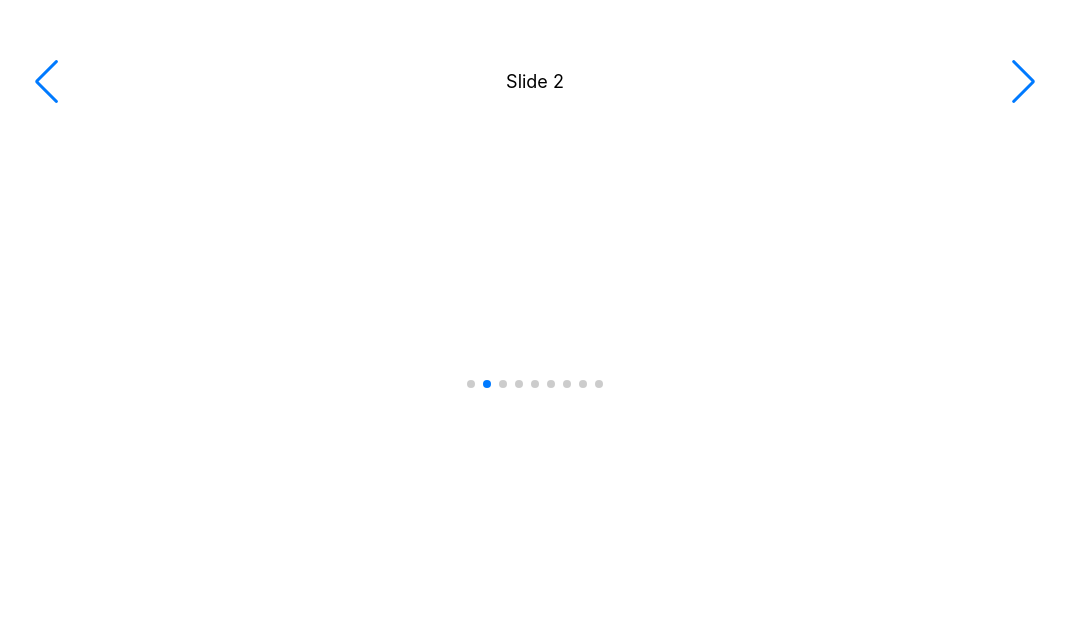
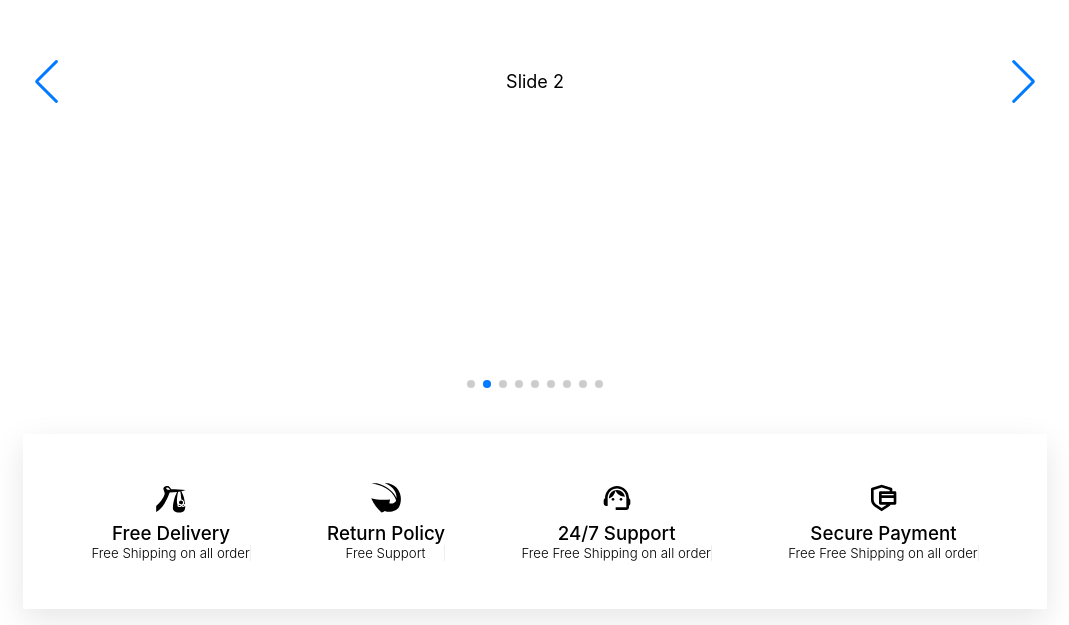
Before and after one commit to aymenkasP/eco-withe-react, a React (Create React App) app: page / in a window 1280 px wide. Shown: the part 368-993 px from the top of the page, without its empty margins (105-1174 px from the left). Before the commit the page ends 800 px from the top, so only its background shows below. Built offline with nearby package versions, Linux system fonts and the light colour scheme.

Commit message:
stayle featuresSection

```diff
--- a/src/App.js
+++ b/src/App.js
@@ -1,4 +1,5 @@
 import './App.css';
+import FeaturesSection from './components/featuresSection/FeaturesSection';
 import Nav from './components/navBar/Nav';
 import Swiperslide from './components/SwiperSlide/SwiperSlide';
 
@@ -9,6 +10,7 @@ function App() {
     <div className="App">
         <Nav />
         <Swiperslide />
+        <FeaturesSection />
     </div>
   );
 }
--- /dev/null
+++ b/src/components/featuresSection/FeaturesCards.jsx
@@ -0,0 +1,45 @@
+import React from 'react'
+import styled from 'styled-components';
+
+export default function FeaturesCards({icon , title, subtitle,}) {
+    return (
+        <FeaturesCardsContainer>
+            <Icon >
+                {icon}
+            </Icon>
+                <Title >
+                    {title}
+                </Title>
+                <Subtitle>
+                    {subtitle}
+                </Subtitle>
+            {/*
+            icon
+            title
+            subtitle
+             */}
+        </FeaturesCardsContainer>
+    )
+}
+
+
+const FeaturesCardsContainer = styled.div`
+   margin: 0.5rem;
+`;
+
+
+const Title = styled.h3`
+font-weight: 500;
+margin: 0;
+
+`
+const Subtitle = styled.h5`
+font-weight: 300;
+margin: 0;
+text-align: center;
+border-right: 1px solid #eeeeee;
+`
+const Icon = styled.div`
+font-size: 2rem;
+
+`
--- /dev/null
+++ b/src/components/featuresSection/FeaturesSection.jsx
@@ -0,0 +1,38 @@
+import React from 'react'
+import styled from 'styled-components';
+import FeaturesCards from './FeaturesCards';
+import { GiReturnArrow, GiStorkDelivery } from 'react-icons/gi';
+import { MdOutlineSupportAgent } from 'react-icons/md';
+import { RiSecurePaymentLine } from 'react-icons/ri';
+
+
+export default function FeaturesSection() {
+    return (
+        <FeaturesSectionContainer>
+            <Container>
+            <FeaturesCards title="Free Delivery" icon={<GiStorkDelivery />} subtitle="Free Shipping on all order" />
+            <FeaturesCards title="Return Policy" icon={<GiReturnArrow />} subtitle="Free Support"/>
+            <FeaturesCards title="24/7 Support" icon={<MdOutlineSupportAgent />} subtitle="Free Free Shipping on all order" />
+            <FeaturesCards title="Secure Payment" icon={<RiSecurePaymentLine />} subtitle="Free Free Shipping on all order" />
+            </Container>
+        </FeaturesSectionContainer>
+    )
+}
+
+
+const FeaturesSectionContainer = styled.section`
+   width: 80%;
+   padding: 1rem;
+  margin: auto;
+
+`;
+
+const Container = styled.div`
+display: flex;
+flex-wrap: wrap;
+    justify-content: space-evenly;
+    place-items: center;
+    box-shadow: 0 10px 30px rgb(0 0 0 / 10%);
+    padding: 40px 0;
+
+`
--- a/src/index.css
+++ b/src/index.css
@@ -1,5 +1,6 @@
 body {
   margin: 0;
+  background: #fff;
   font-family: -apple-system, BlinkMacSystemFont, 'Segoe UI', 'Roboto', 'Oxygen',
     'Ubuntu', 'Cantarell', 'Fira Sans', 'Droid Sans', 'Helvetica Neue',
     sans-serif;
```
